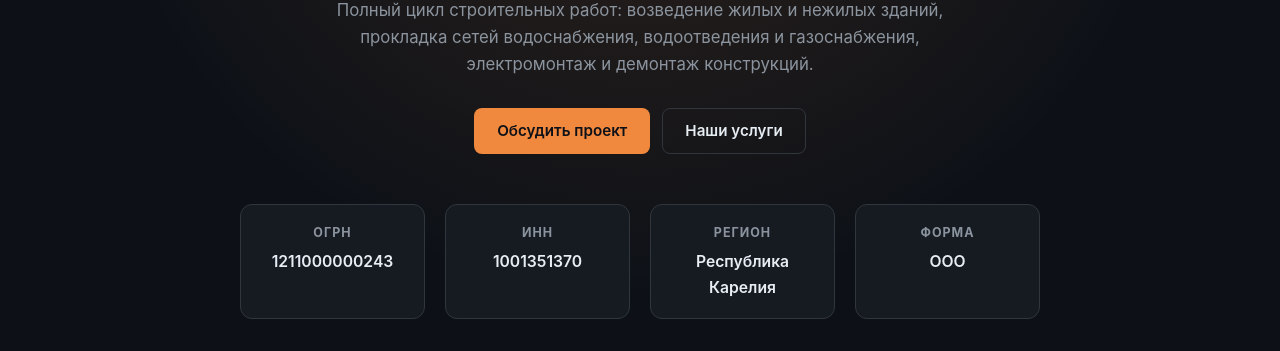
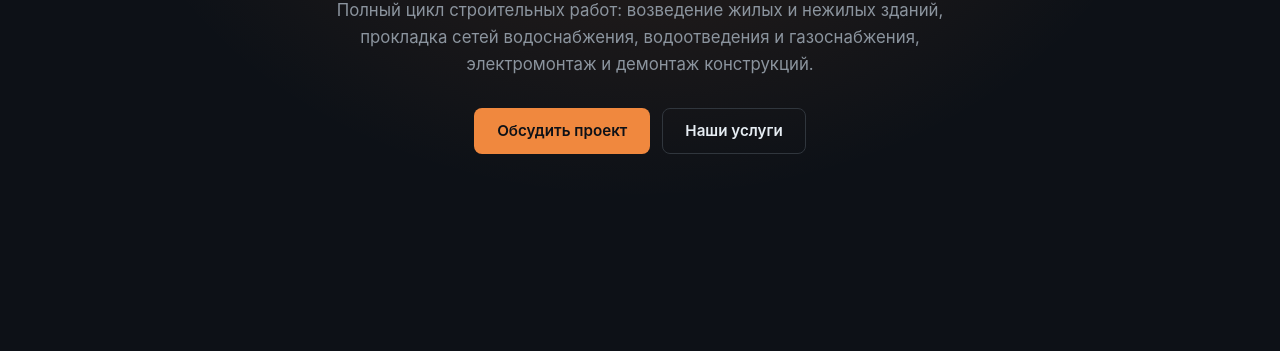
Before and after one commit to rosepher/ooo-sinaj, a plain HTML site: page index.html in a window 1280 px wide. Shown: the part 283-634 px from the top of the page. Drawn offline with Linux system fonts and the light colour scheme.

Commit message:
Update index.html

```diff
--- a/index.html
+++ b/index.html
@@ -38,12 +38,6 @@
             <div class="hero-actions">
                 <a href="#contact" class="btn btn-primary">Обсудить проект</a>
                 <a href="#services" class="btn btn-outline">Наши услуги</a>
-            </div>
-            <div class="hero-stats">
-                <div><strong>ОГРН</strong><span>1211000000243</span></div>
-                <div><strong>ИНН</strong><span>1001351370</span></div>
-                <div><strong>Регион</strong><span>Республика Карелия</span></div>
-                <div><strong>Форма</strong><span>ООО</span></div>
             </div>
         </div>
     </section>
```
